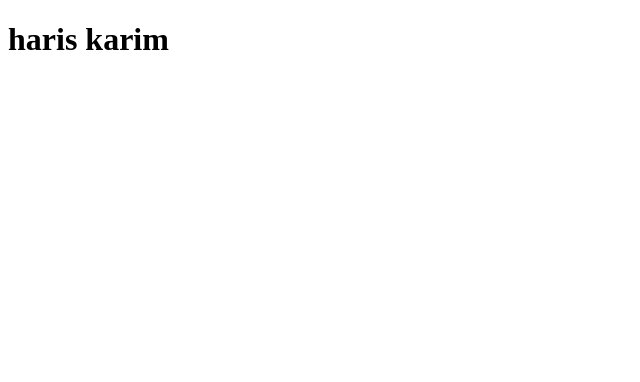
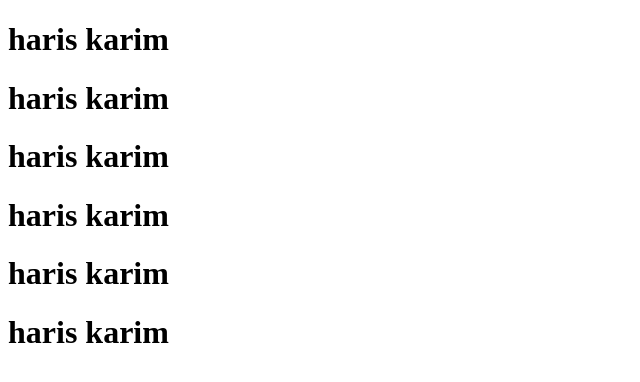
Before and after one commit to hariskarim221-max/Study-memory, a plain HTML site: page index.html in a window 1280 px wide. Shown: the whole page, without its empty margins (0-640 px from the left). Drawn offline with Linux system fonts and the light colour scheme.

Commit message:
first commit

```diff
--- a/index.html
+++ b/index.html
@@ -7,5 +7,10 @@
 </head>
 <body>
     <h1>haris karim</h1>
+    <h1>haris karim</h1>
+    <h1>haris karim</h1>
+    <h1>haris karim</h1>
+    <h1>haris karim</h1>
+    <h1>haris karim</h1>
 </body>
 </html>
```
